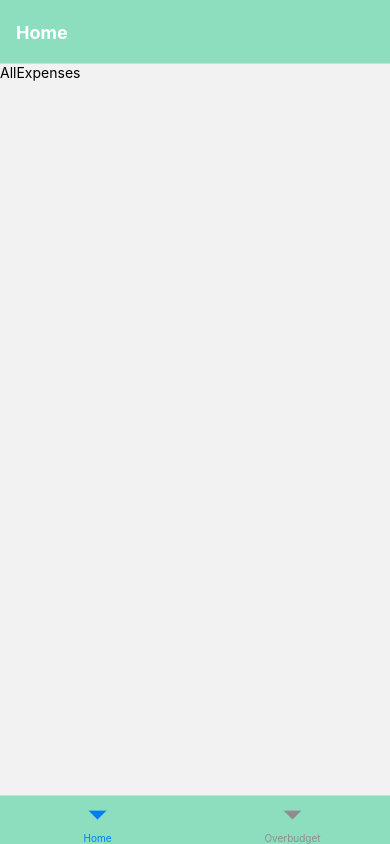
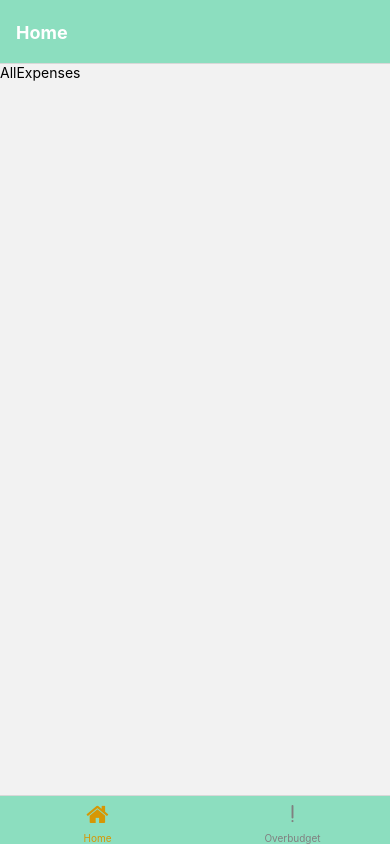
Before and after one commit to FionaChen0506/CS5520-Assignment2, a React Native app: screen / in a window 390 px wide. Built offline with nearby package versions, Linux system fonts and the light colour scheme.

Commit message:
update bottom tab style in home page

```diff
--- a/App.js
+++ b/App.js
@@ -6,6 +6,7 @@ import AllExpenses from './screens/AllExpenses';
 import OverbudgetExpenses from './screens/OverbudgetExpenses';
 import { NavigationContainer } from '@react-navigation/native';
 import { FontAwesome } from '@expo/vector-icons';
+import { AntDesign } from '@expo/vector-icons';
 
 
 const Stack = createNativeStackNavigator();
@@ -14,7 +15,20 @@ const Tab = createBottomTabNavigator();
 function MyTabs() {
   return (
     <Tab.Navigator
-    screenOptions={{
+      screenOptions={({ route }) => ({
+        tabBarIcon: ({ color, size }) => {
+          let iconComponent;
+
+          if (route.name === 'Home') {
+            iconComponent = <FontAwesome name="home" size={24} color={color} />;
+          } else if (route.name === 'Overbudget') {
+            iconComponent = <AntDesign name="exclamation" size={24} color={color} />;
+          }
+
+          return iconComponent;
+        },
+        tabBarActiveTintColor: '#d69704',
+        tabBarInactiveTintColor: 'gray',
         headerStyle: {
           backgroundColor:"#8cdebf"
         },
@@ -25,7 +39,12 @@ function MyTabs() {
         tabBarStyle: {
           backgroundColor: "#8cdebf",
         },
-    }}
+      })}
+      // tabBarOptions={{
+      //   activeTintColor: '#84d1b4',
+      //   inactiveTintColor: 'gray',
+      //   style: { backgroundColor: '#84d1b4' },
+      // }}
     >
       <Tab.Screen name="Home" component={AllExpenses} />
       <Tab.Screen name="Overbudget" component={OverbudgetExpenses} />
```
Also changed, not shown: components/PressableButton.js (+24 -0 lines). Lines whose indentation alone changed are shown as unchanged.
